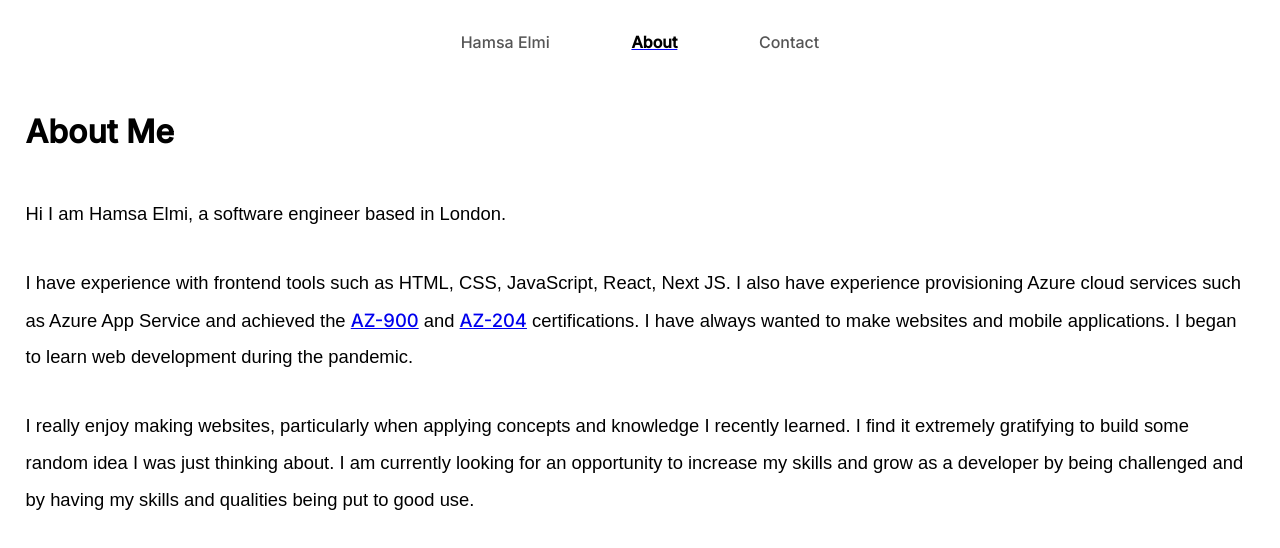
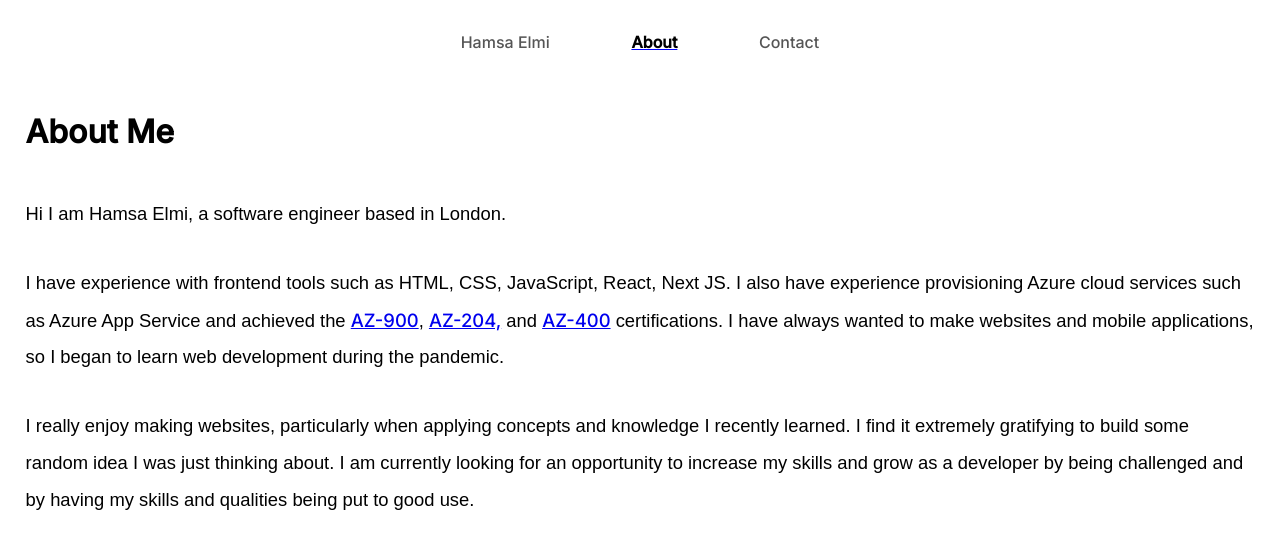
Before and after one commit to hamsame/portfoliowebsite, a Next.js app: page /about in a window 1280 px wide. Shown: the top 548 px of the page. Built offline with nearby package versions, Linux system fonts and the light colour scheme; a web font is replaced by a local one.

Commit message:
Updated about me text.

```diff
--- a/pages/about.js
+++ b/pages/about.js
@@ -35,16 +35,24 @@ export default function About() {
             >
               AZ-900
             </a>
-            &nbsp;and&nbsp;
+            ,&nbsp;
             <a
               href='https://www.credly.com/badges/078c620f-91dc-46f4-b9f0-e272dccddcc5/public_url'
               target='_blank'
               rel='noreferrer'
             >
-              AZ-204
+              AZ-204,
+            </a>
+            &nbsp;and&nbsp;
+            <a
+              href='https://www.credly.com/badges/7d6a31af-1c68-4e2e-a4f9-a826905d95bb/public_url'
+              target='_blank'
+              rel='noreferrer'
+            >
+              AZ-400
             </a>
             &nbsp;certifications. I have always wanted to make websites and
-            mobile applications. I began to learn web development during the
+            mobile applications, so I began to learn web development during the
             pandemic.
           </p>
           <p>
```
